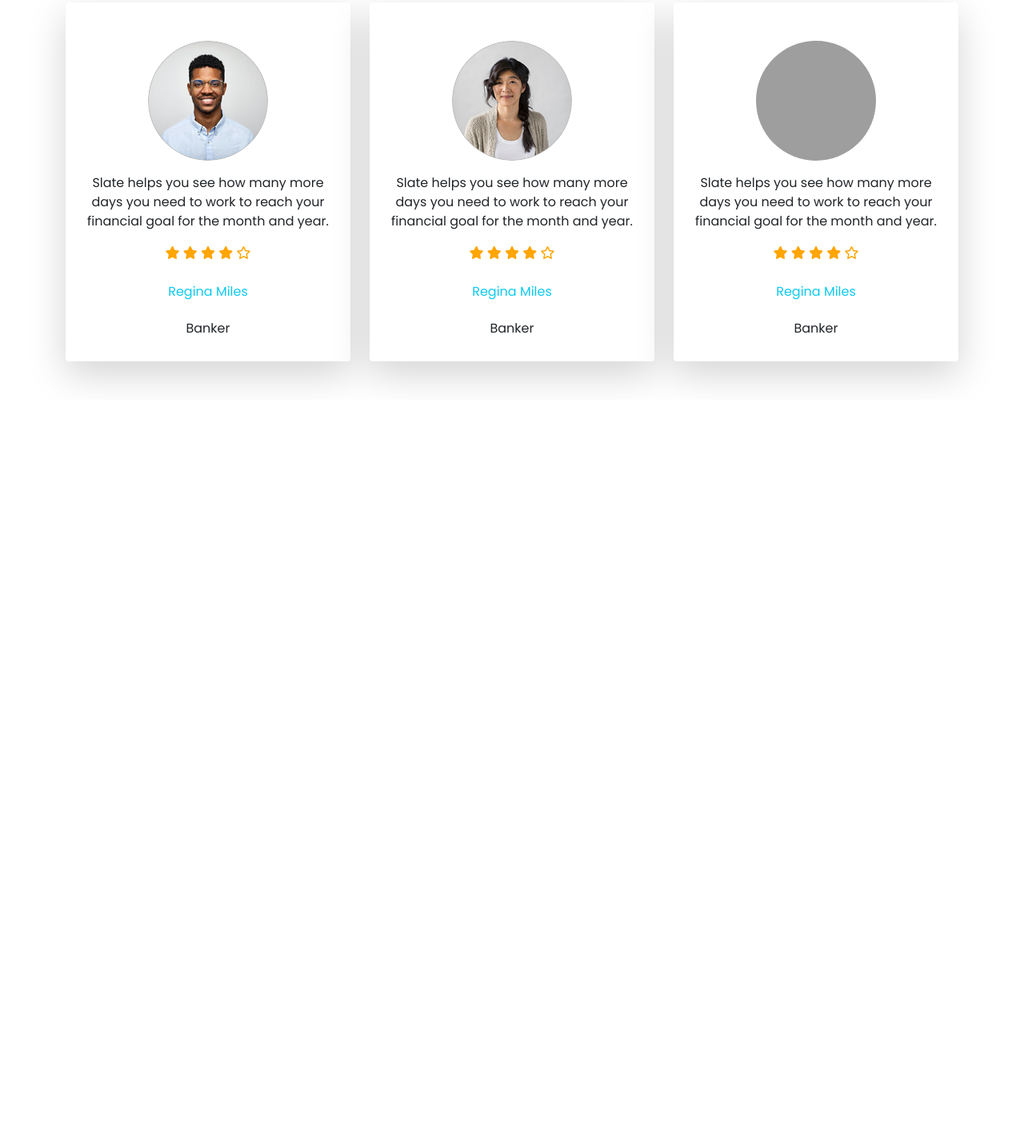
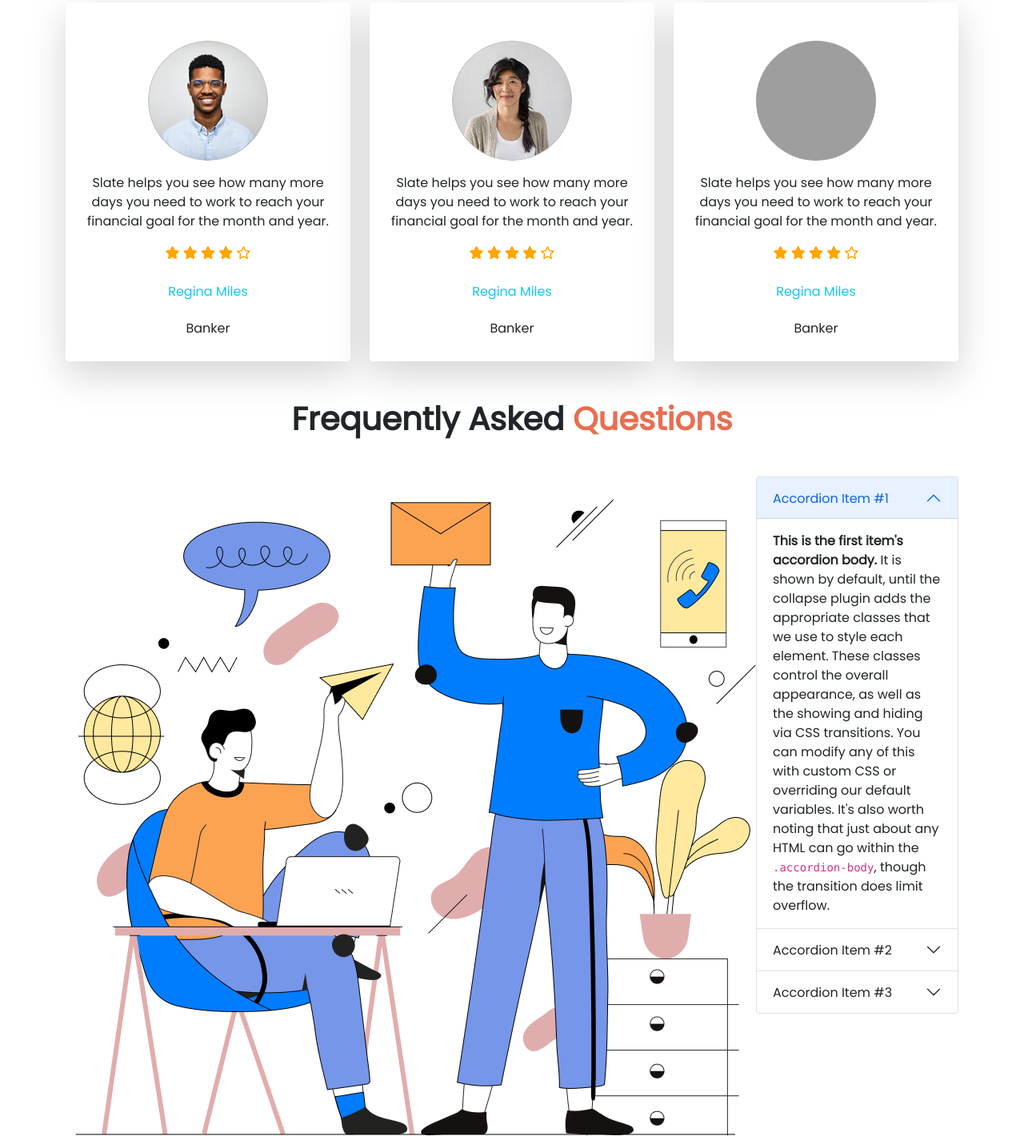
Before and after one commit to md-abu-hanif/first-bootstrap-project, a plain HTML site: page index.html in a window 1280 px wide. Shown: the part 1465-2886 px from the top of the page at 80% size. Before the commit the page ends 1965 px from the top, so only its background shows below. Drawn offline with nearby package versions, Linux system fonts and the light colour scheme; grey boxes are pictures that could not be loaded.

```diff
--- a/index.html
+++ b/index.html
@@ -253,6 +253,84 @@
                 </div>
             </div>
         </section>
+
+        <!--  F-A-Q Section Start  -->
+        <section class="container">
+            <h1 class=" text-center my-5">
+                <strong>Frequently Asked <span class="client">Questions<span>
+                </strong>
+            </h1>
+            <div class="d-flex">
+                <div>
+                    <img src="images/faq.png" alt="">
+                </div>
+
+                <div>
+                    <div class="accordion" id="accordionExample">
+                        <div class="accordion-item">
+                            <h2 class="accordion-header" id="headingOne">
+                                <button class="accordion-button" type="button" data-bs-toggle="collapse"
+                                    data-bs-target="#collapseOne" aria-expanded="true" aria-controls="collapseOne">
+                                    Accordion Item #1
+                                </button>
+                            </h2>
+                            <div id="collapseOne" class="accordion-collapse collapse show" aria-labelledby="headingOne"
+                                data-bs-parent="#accordionExample">
+                                <div class="accordion-body">
+                                    <strong>This is the first item's accordion body.</strong> It is shown by default,
+                                    until the collapse plugin adds the appropriate classes that we use to style each
+                                    element. These classes control the overall appearance, as well as the showing and
+                                    hiding via CSS transitions. You can modify any of this with custom CSS or overriding
+                                    our default variables. It's also worth noting that just about any HTML can go within
+                                    the <code>.accordion-body</code>, though the transition does limit overflow.
+                                </div>
+                            </div>
+                        </div>
+                        <div class="accordion-item">
+                            <h2 class="accordion-header" id="headingTwo">
+                                <button class="accordion-button collapsed" type="button" data-bs-toggle="collapse"
+                                    data-bs-target="#collapseTwo" aria-expanded="false" aria-controls="collapseTwo">
+                                    Accordion Item #2
+                                </button>
+                            </h2>
+                            <div id="collapseTwo" class="accordion-collapse collapse" aria-labelledby="headingTwo"
+                                data-bs-parent="#accordionExample">
+                                <div class="accordion-body">
+                                    <strong>This is the second item's accordion body.</strong> It is hidden by default,
+                                    until the collapse plugin adds the appropriate classes that we use to style each
+                                    element. These classes control the overall appearance, as well as the showing and
+                                    hiding via CSS transitions. You can modify any of this with custom CSS or overriding
+                                    our default variables. It's also worth noting that just about any HTML can go within
+                                    the <code>.accordion-body</code>, though the transition does limit overflow.
+                                </div>
+                            </div>
+                        </div>
+                        <div class="accordion-item">
+                            <h2 class="accordion-header" id="headingThree">
+                                <button class="accordion-button collapsed" type="button" data-bs-toggle="collapse"
+                                    data-bs-target="#collapseThree" aria-expanded="false" aria-controls="collapseThree">
+                                    Accordion Item #3
+                                </button>
+                            </h2>
+                            <div id="collapseThree" class="accordion-collapse collapse" aria-labelledby="headingThree"
+                                data-bs-parent="#accordionExample">
+                                <div class="accordion-body">
+                                    <strong>This is the third item's accordion body.</strong> It is hidden by default,
+                                    until the collapse plugin adds the appropriate classes that we use to style each
+                                    element. These classes control the overall appearance, as well as the showing and
+                                    hiding via CSS transitions. You can modify any of this with custom CSS or overriding
+                                    our default variables. It's also worth noting that just about any HTML can go within
+                                    the <code>.accordion-body</code>, though the transition does limit overflow.
+                                </div>
+                            </div>
+                        </div>
+                    </div>
+                </div>
+            </div>
+
+
+        </section>
+
     </main>
 
 
```
